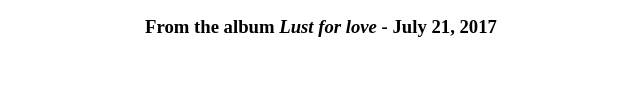
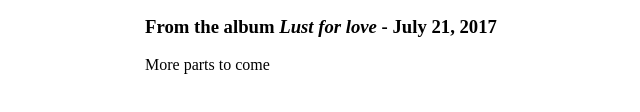
Before and after one commit to burnsann/nauka-gita, a plain HTML site: page index.html in a window 1280 px wide. Shown: the part 490-602 px from the top of the page, without its empty margins (295-935 px from the left). Drawn offline with Linux system fonts and the light colour scheme.

Commit message:
Update paragraphs in index.html

```diff
--- a/index.html
+++ b/index.html
@@ -29,6 +29,7 @@
                 But tomorrow never came<br>
                 Tomorrow never came</p>
             <h3>From the album <span>Lust for love</span> - July 21, 2017</h3>
+            <p>More parts to come</p>
         </div>
     </body>
 </html>
```
